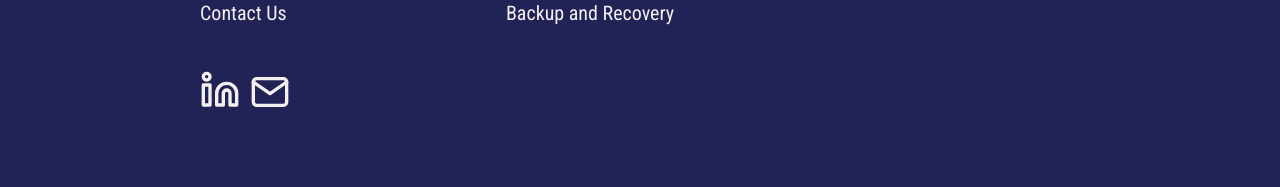
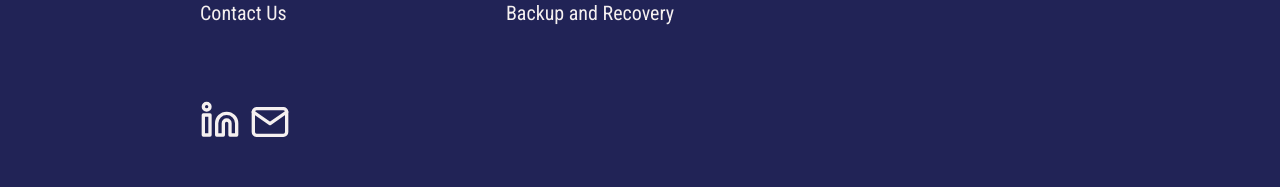
Before and after one commit to propitive/stratos-ops, a React (Create React App) app: page /services/backupAndRecovery in a window 1280 px wide. Shown: the part 2295-2482 px from the top of the page. Built offline with nearby package versions, Linux system fonts and the light colour scheme; a web font is replaced by a local one.

Commit message:
corrected hover effect on service div

```diff
--- a/src/components/Footer/Footer.css
+++ b/src/components/Footer/Footer.css
@@ -53,7 +53,7 @@
 .footer__icons {
   display: flex;
   gap: 10px;
-  margin-top: 20px;
+  margin-top: 50px;
 }
 
 .footer__linkedin {
--- a/src/components/ServiceDivBenefits/ServiceDivBenefits.css
+++ b/src/components/ServiceDivBenefits/ServiceDivBenefits.css
@@ -40,7 +40,7 @@
   &:hover {
     /* transition: all 0.2s ease-out; */
     box-shadow: 0px 4px 8px rgba(38, 38, 38, 0.2);
-    margin-top: -4px;
+    transform: translate(0, -5px);
     border-radius: 10px;
   }
 }
```
